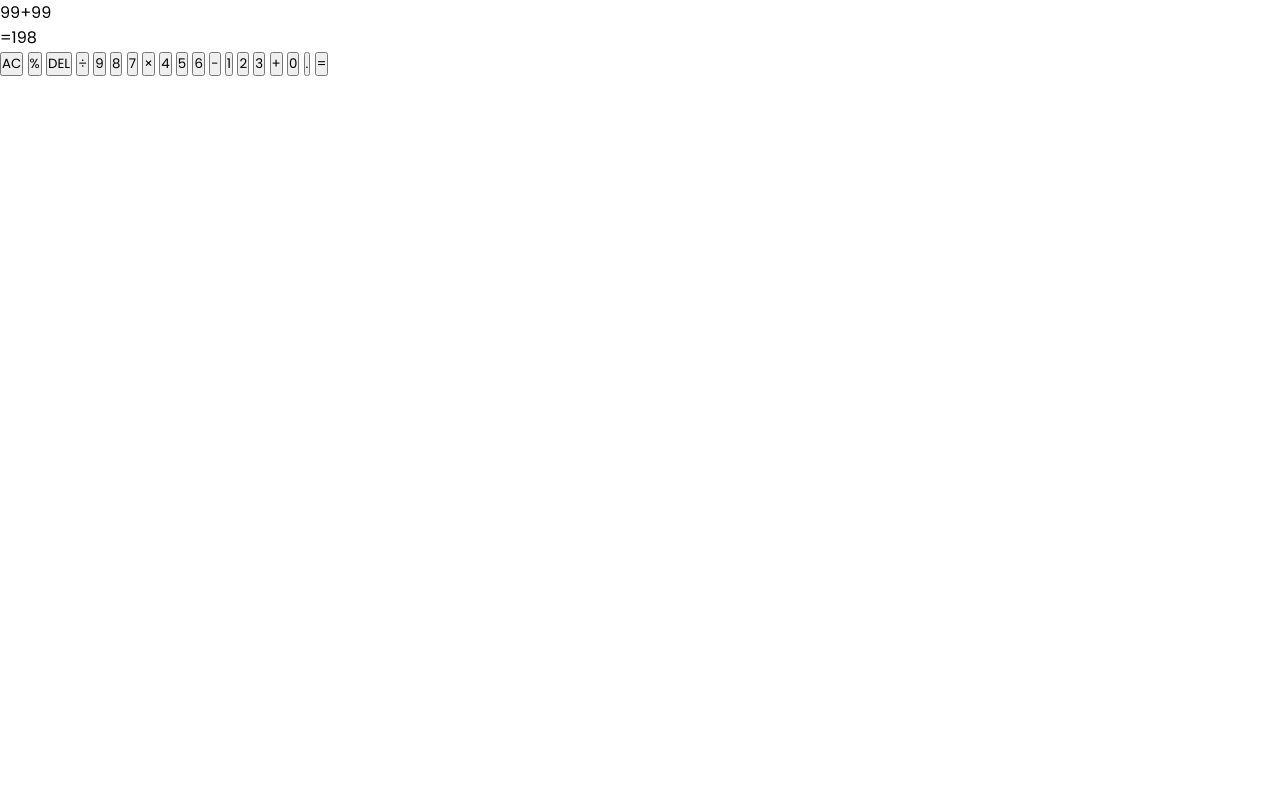
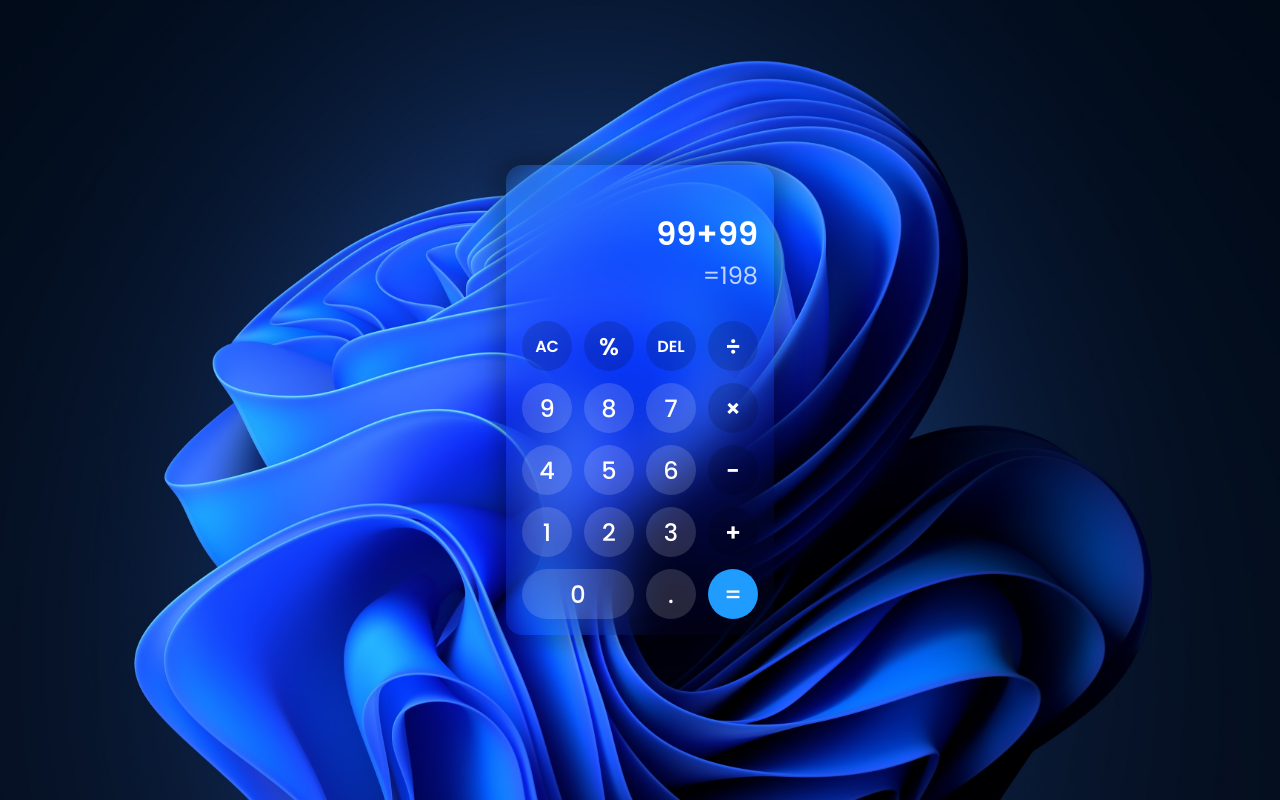
Before and after one commit to gregoriusgrd/mini-web-projects, a plain HTML site: page calculator/index.html in a window 1280 px wide. Drawn offline with Linux system fonts and the light colour scheme.

Commit message:
add style

```diff
--- a/calculator/index.html
+++ b/calculator/index.html
@@ -70,7 +70,7 @@
                 +
             </button>
 
-            <button onclick="tapNum('0')">
+            <button onclick="tapNum('0')" class="nol-btn">
                 0
             </button>
             <button onclick="tapNum('.')">
--- a/calculator/style.css
+++ b/calculator/style.css
@@ -9,4 +9,87 @@
     padding: 0;
     margin: 0;
     box-sizing: border-box;
+    color: white;
 }
+
+body {
+    background: url('assets/windows-dark.jpg');
+    width: 100%;
+    height: 100vh;
+    background-size: cover;
+    background-position: center;
+    display: flex;
+    align-items: center;
+    justify-content: center;
+}
+
+.container {
+    background-color: linear-gradient(to top, rgb(0, 0, 0, 0.15), rgb(255, 255, 255, 0.15));
+    backdrop-filter: blur(25px);
+    padding: 16px;
+    border-radius: 16px;
+    box-shadow: 0px 0px 20px 10px rgb(0, 0, 0, 0.25);
+}
+
+.screen {
+    height: 140px;
+    display: flex;
+    flex-direction: column;
+    align-items: end;
+    justify-content: center;
+}
+
+.screen .calculate {
+    font-weight: 600;
+    font-size: 32px;
+}
+
+.screen .result {
+    font-size: 24px;
+    color: rgb(255, 255, 255, 0.75);
+}
+
+.button-box {
+    display: grid;
+    grid-template-columns: auto auto auto auto;
+    gap: 12px;
+}
+
+.button-box button {
+    width: 50px;
+    height: 50px;
+    background: rgb(255, 255, 255, 0.15);
+    border: none;
+    border-radius: 99px;
+    font-size: 24px;
+    cursor: pointer;
+    font-weight: 500;
+    transition: 0.3s;
+}
+
+.button-box button:hover {
+    transform: scale(0.95);
+    background-color: rgb(255, 255, 255, 0.25);
+}
+
+.button-box .operator-btn {
+    background-color: rgb(0, 0, 0, 0.15) !important;
+    font-weight: 600 !important;
+}
+
+.button-box .operator-btn:hover {
+    background-color: rgb(0, 0, 0, 0.25) !important;
+}
+
+.button-box .letter-btn {
+    font-size: 16px;
+}
+
+.button-box .nol-btn {
+    grid-column: 1 / span 2;
+    width: 100%;
+}
+
+.button-box .result-btn {
+    background-color: #209CFE !important;
+}
```
